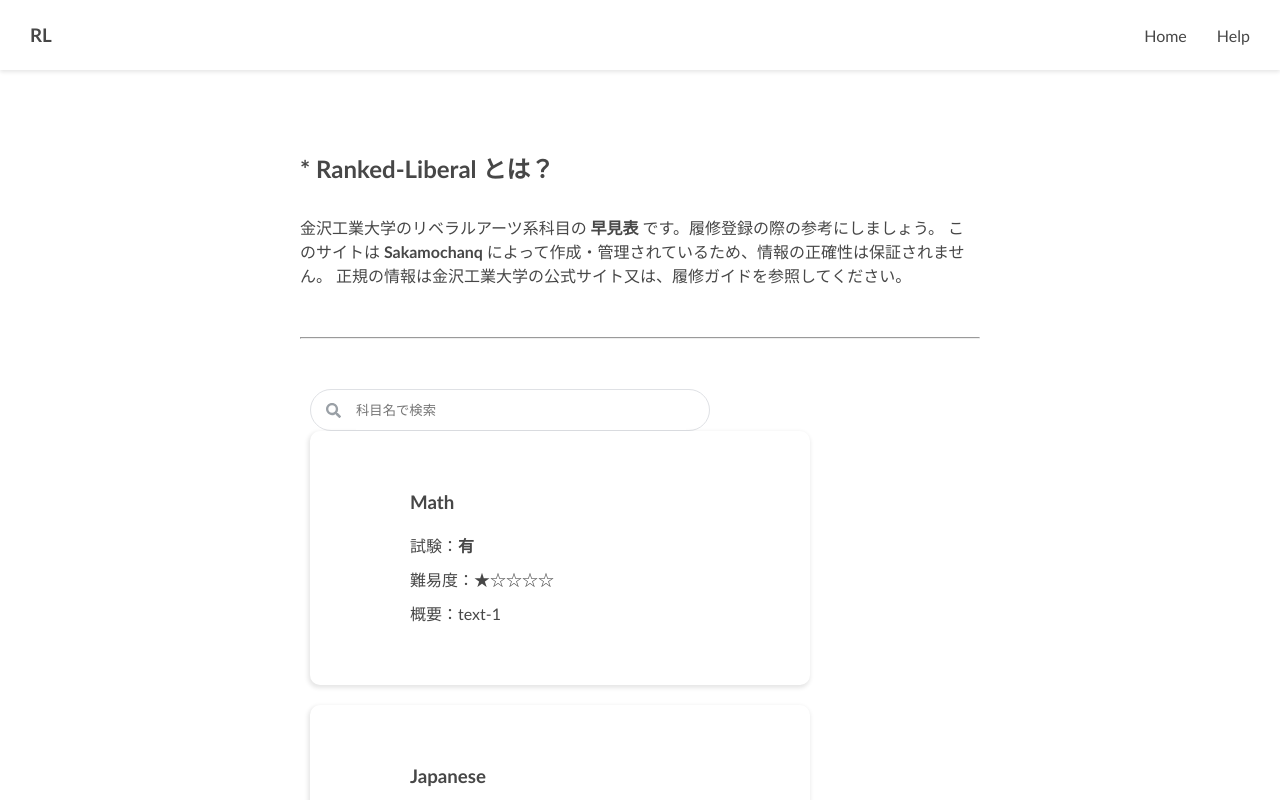
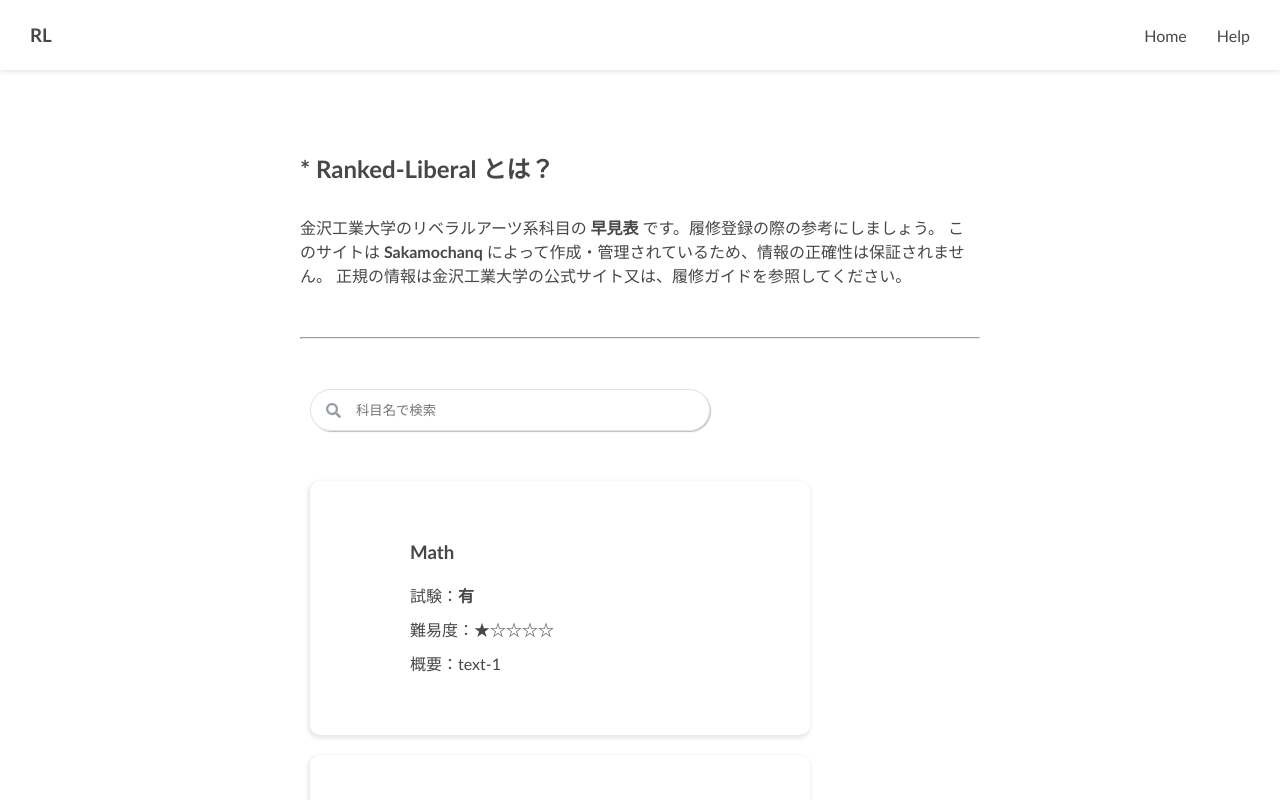
Before and after one commit to Sakamochanq/Liberal-Chart, a React (Create React App) app: page / in a window 1280 px wide. Shown: the top 800 px of the page. Built offline with nearby package versions, Linux system fonts and the light colour scheme.

Commit message:
fix: Neumorphismみたいにした

```diff
--- a/src/App.css
+++ b/src/App.css
@@ -78,11 +78,13 @@ header {
 /* https://pote-chil.com/css-stock/ja */
 
 .search-form {
+  margin: 50px 0px 50px 0px;
   display: flex;
   align-items: center;
   border: 1px solid #dfe1e5;
   border-radius: 24px;
   width: 400px;
+  box-shadow:  1px 1px 1px #bebebe, -1px -1px 1px #ffffff;
 }
 .search-form:hover {
   box-shadow: 0 1px 6px rgb(32 33 36 / 28%);
```
